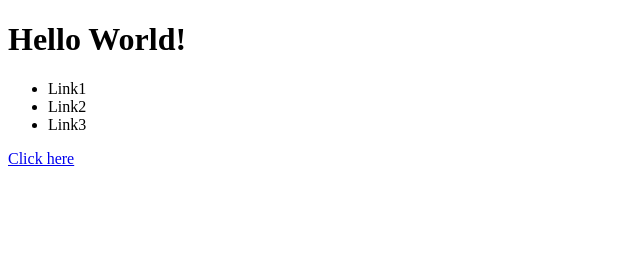
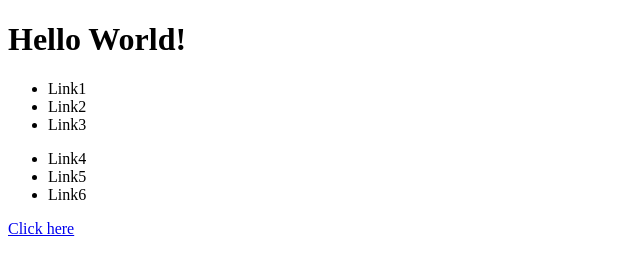
Before and after one commit to Naylin94/test1, a plain HTML site: page index.html in a window 1280 px wide. Shown: the whole page, without its empty margins (0-640 px from the left). Drawn offline with Linux system fonts and the light colour scheme.

Commit message:
add link 456

```diff
--- a/index.html
+++ b/index.html
@@ -12,6 +12,11 @@
         <li>Link2</li>
         <li>Link3</li>
     </ul>
+    <ul>
+        <li>Link4</li>
+        <li>Link5</li>
+        <li>Link6</li>
+    </ul>
     <a href="https://www.facebook.com">Click here</a>
 </body>
 </html>
```
